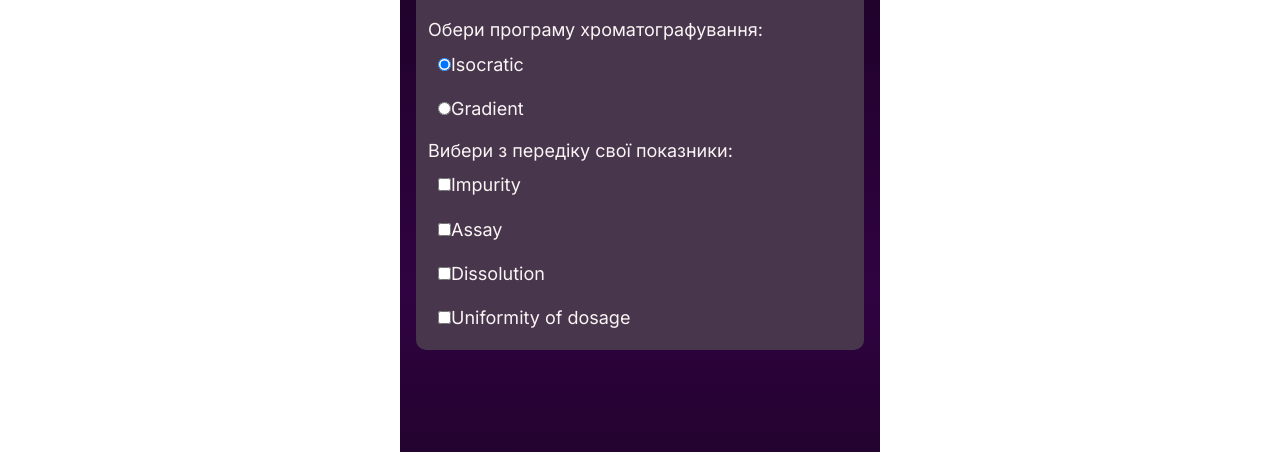
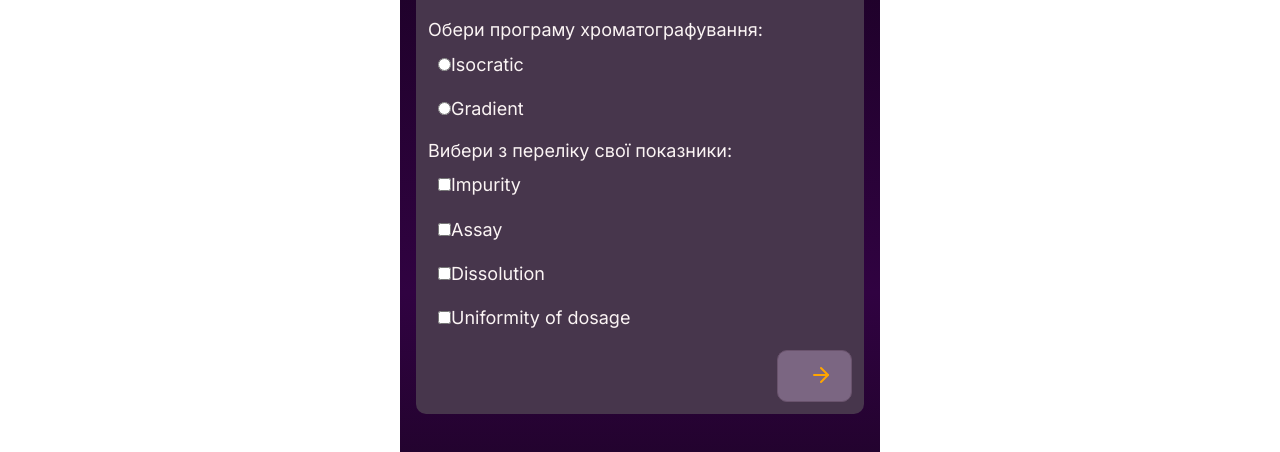
Before and after one commit to Vlad-Danilchenko/HPLC-Calc, a React (Vite) app: page /MobPhasePage in a window 1280 px wide. Shown: the part 164-616 px from the top of the page. Built offline with nearby package versions, Linux system fonts and the light colour scheme.

Commit message:
add submit Btn logic and end first step form

```diff
--- a/package.json
+++ b/package.json
@@ -12,6 +12,7 @@
   "dependencies": {
     "react": "^18.2.0",
     "react-dom": "^18.2.0",
+    "react-icons": "^5.0.1",
     "react-router-dom": "^6.15.0",
     "styled-components": "^6.0.6"
   },
--- /dev/null
+++ b/src/components/MPhaseForm/BtnForm/BtnForm.jsx
@@ -0,0 +1,22 @@
+import {
+  BackIconBtn,
+  BtnBack,
+  BtnBox,
+  BtnNext,
+  NextIconBtn,
+} from "./BtnForm.styled";
+
+export const BtnForm = ({ step }) => {
+  return (
+    <BtnBox>
+      <BtnNext type="submit">
+        <NextIconBtn />
+      </BtnNext>
+      {step !== "first" && (
+        <BtnBack type="button">
+          <BackIconBtn />
+        </BtnBack>
+      )}
+    </BtnBox>
+  );
+};
--- /dev/null
+++ b/src/components/MPhaseForm/BtnForm/BtnForm.styled.js
@@ -0,0 +1,41 @@
+import styled from "styled-components";
+import { FiArrowRight } from "react-icons/fi";
+import { FiArrowLeft } from "react-icons/fi";
+import { KeyboardBtn } from "../../CustomKeyboard/CustomKeyboard.styled";
+
+export const BtnBox = styled.div`
+  margin: 0 auto;
+  display: flex;
+  flex-wrap: wrap;
+  flex-direction: row-reverse;
+  justify-content: space-between;
+  align-items: center;
+  margin-top: 12px;
+`;
+
+export const FormBtn = styled(KeyboardBtn)`
+  width: 75px;
+`;
+
+export const BtnNext = styled(FormBtn)`
+  color: orange;
+`;
+
+export const NextIconBtn = styled(FiArrowRight)`
+  width: 24px;
+  height: 24px;
+  margin-left: 12px;
+  text-align: center;
+`;
+export const BtnBack = styled(FormBtn)``;
+
+export const BackIconBtn = styled(FiArrowLeft)`
+  width: 24px;
+  height: 24px;
+  font-size: 16px;
+  line-height: 1.4;
+  margin-right: 12px;
+  align-items: center;
+  letter-spacing: 0.04em;
+  color: #54adff;
+`;
--- a/src/components/MPhaseForm/FirstStepForm/FirstStepForm.jsx
+++ b/src/components/MPhaseForm/FirstStepForm/FirstStepForm.jsx
@@ -1,4 +1,4 @@
-import { useState } from "react";
+import { useEffect, useState } from "react";
 import Modal from "../../Modal/Modal";
 import { CustomKeyboard } from "../../CustomKeyboard/CustomKeyboard";
 import {
@@ -6,6 +6,7 @@ import {
   InputFirstStepForm,
   LableMPhForm,
 } from "./FirstStepForm.styled";
+import { BtnForm } from "../BtnForm/BtnForm";
 
 export const FirstStepForm = ({
   step,
@@ -15,7 +16,7 @@ export const FirstStepForm = ({
 }) => {
   const [keyboardValue, setKeyboardValue] = useState({
     name: "",
-    number: "1",
+    number: 1,
   });
 
   const [showModal, setShowModal] = useState(false);
@@ -27,22 +28,27 @@ export const FirstStepForm = ({
 
   const handleFocusInput = (e) => {
     setShowModal((state) => !state);
-    //  setKeyboardValue({
-    //    number: [formState[e.target.name]],
-    //    name: e.target.name,
-    //  });
   };
+
+  useEffect(() => {
+    setMobPhaseForm((prev) => ({
+      ...prev,
+      numberOfSeries: keyboardValue.number,
+    }));
+  }, [keyboardValue.number]);
 
   const handleCheckboxChange = (e) => {
     const value = e.target.value;
     if (e.target.checked) {
       exponentArray.push(e.target.value);
-      console.log(exponentArray);
     } else {
       const idxValue = exponentArray.indexOf(value);
       exponentArray.splice(idxValue, 1);
-      console.log(exponentArray);
     }
+  };
+
+  const handleChange = (e) => {
+    setMobPhaseForm((prev) => ({ ...prev, [e.target.name]: e.target.value }));
   };
 
   return (
@@ -65,20 +71,31 @@ export const FirstStepForm = ({
             name="numberOfSeries"
             onFocus={handleFocusInput}
             value={keyboardValue.number}
+            onChange={handleChange}
           />
         </LableMPhForm>
         <FormText>Обери програму хроматографування:</FormText>
         <div>
           <LableMPhForm>
-            <input type="radio" name="typeOfFlow" value="isocratic" checked />
+            <input
+              type="radio"
+              name="typeOfFlow"
+              value="isocratic"
+              onChange={handleChange}
+            />
             Isocratic
           </LableMPhForm>
           <LableMPhForm>
-            <input type="radio" name="typeOfFlow" value="gradient" />
+            <input
+              type="radio"
+              name="typeOfFlow"
+              value="gradient"
+              onChange={handleChange}
+            />
             Gradient
           </LableMPhForm>
         </div>
-        <FormText>Вибери з передіку свої показники:</FormText>
+        <FormText>Вибери з переліку свої показники:</FormText>
         <LableMPhForm>
           <input
             type="checkbox"
@@ -115,6 +132,7 @@ export const FirstStepForm = ({
           />
           Uniformity of dosage
         </LableMPhForm>
+        <BtnForm step={step} />
       </form>
       {showModal && (
         <Modal isOpen={toggleModal}>
```
Also changed, not shown: 1 other file (tests, documents, lock files or other folders).
